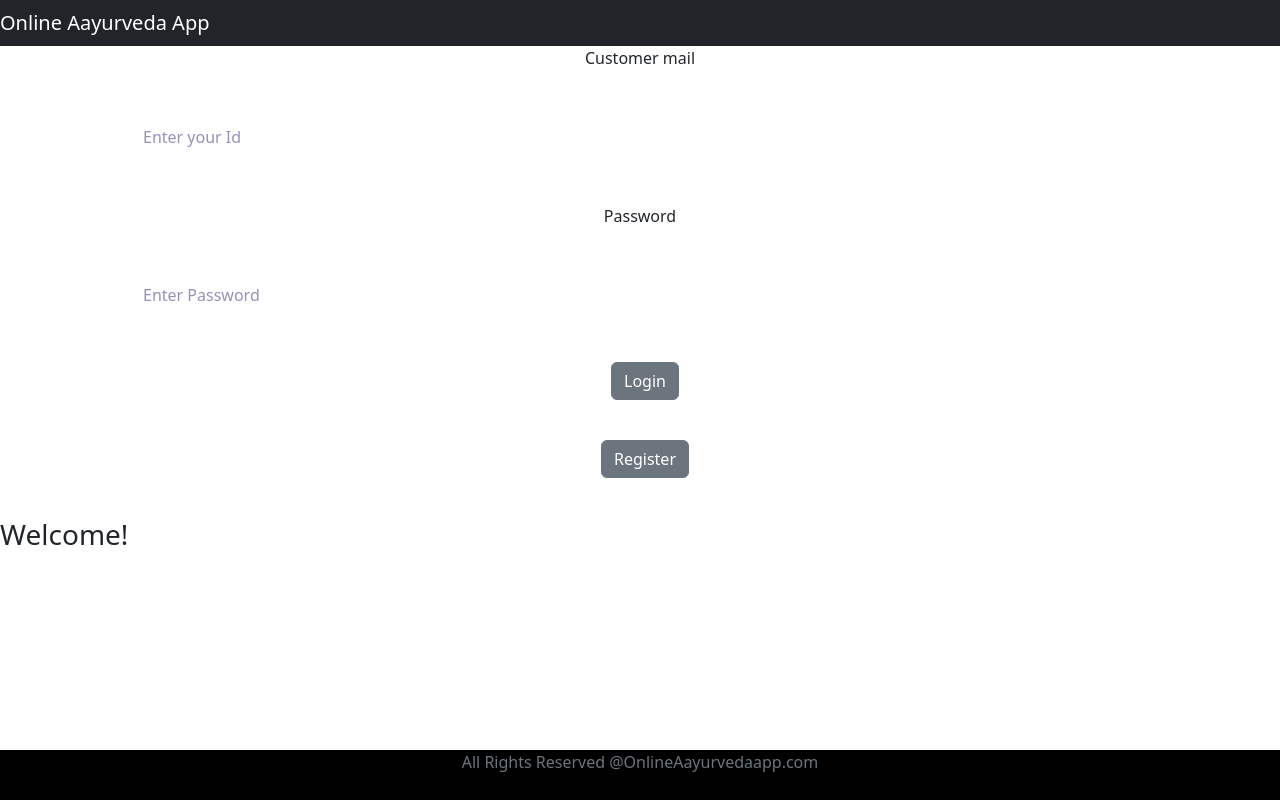
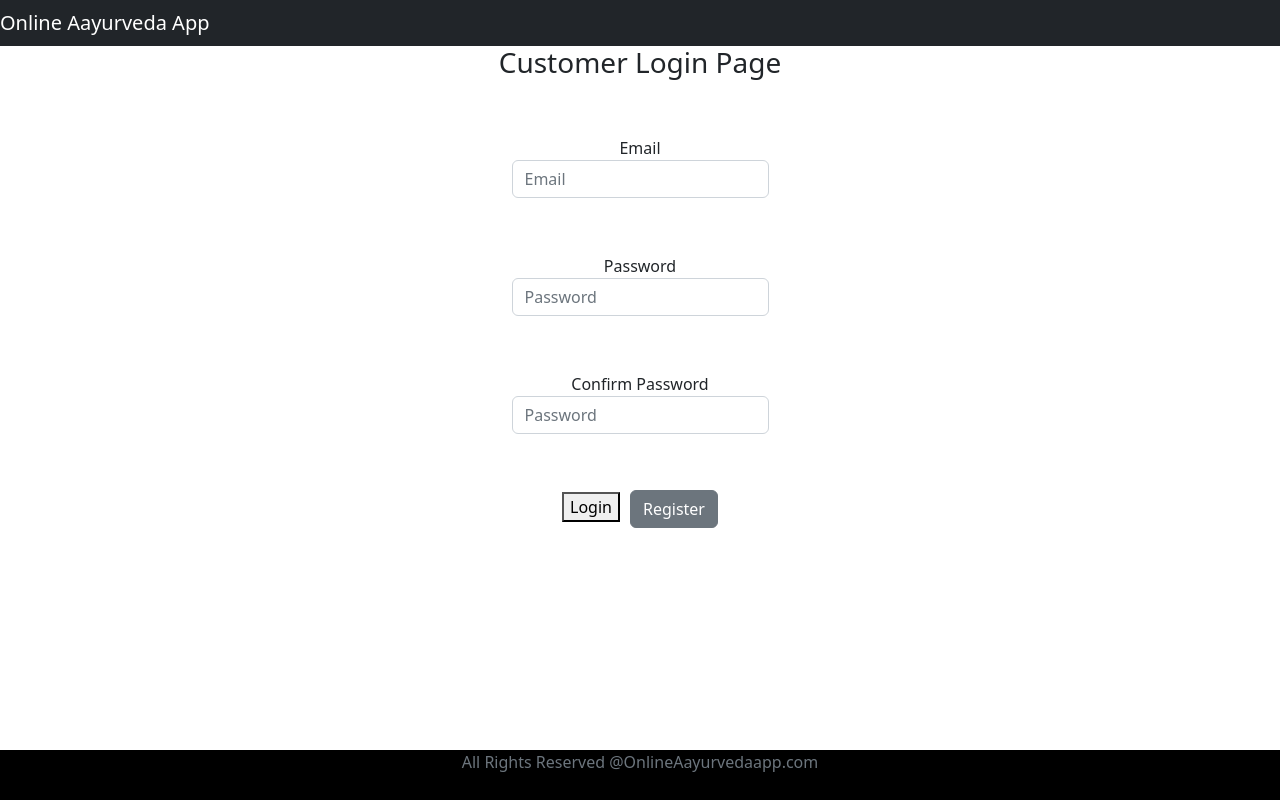
Before and after one commit to AnandJoshi901/Ayurveda-App, a React (Create React App) app in the folder OAA_Practice/oaa/: page /Customer-Login in a window 1280 px wide. Built offline with nearby package versions, Linux system fonts and the light colour scheme.

Commit message:
login is changed

```diff
--- a/OAA_Practice/oaa/package.json
+++ b/OAA_Practice/oaa/package.json
@@ -8,6 +8,7 @@
     "@testing-library/user-event": "^13.5.0",
     "axios": "^1.1.3",
     "bootstrap": "^5.2.2",
+    "babel-jest": "23.6.0",
     "react": "^18.2.0",
     "react-bootstrap": "^2.6.0",
     "react-dom":"^18.2.0",
--- a/OAA_Practice/oaa/src/Components/Registration/CustomerLogin.jsx
+++ b/OAA_Practice/oaa/src/Components/Registration/CustomerLogin.jsx
@@ -1,66 +1,177 @@
 import React, { useState } from 'react';
 import {Link,useNavigate} from 'react-router-dom';
+import {
+  minMaxLength,
+  validEmail,
+  passwordStrength,
+  userExists,
+} from './validations';
+
 
 function CustomerLogin() {
-  const [unameval, setunameval] = useState("");
-  const [passval, setpassval] = useState("");
+  let [user, setUser] = useState({});
+  let [formErrors, setFormErrors] = useState({});
+
   const navigate = useNavigate();
+  function handleChange(e) {
+    const { name, value } = e.target;
+    let currentFormErrors = { ...formErrors };
+
+    switch (name) {
+
+      case 'email':
+        if (!value || validEmail(value)) {
+          currentFormErrors[name] = `Email address is invalid`;
+        } else {
+          userExists(value).then((result) => {
+            if (result) {
+              currentFormErrors[name] =
+                'The email is already registered. Please use a different email.';
+            } else {
+              delete currentFormErrors[name];
+            }
+          });
+        }
+        break;
+      case 'password':
+        if (minMaxLength(value, 6)) {
+          currentFormErrors[name] = 'Password should have minimum 6 characters';
+        } else if (passwordStrength(value)) {
+          currentFormErrors[name] =
+            'Password is not strong enough. Include an upper case letter, a number or a special character to make it strong';
+        } else {
+          delete currentFormErrors[name];
+          setUser({
+            ...user,
+            password: value,
+          });
+          if (user.confirmpassword) {
+            validateConfirmPassword(
+              value,
+              user.confirmpassword,
+              currentFormErrors
+            );
+          }
+        }
+        break;
+      case 'confirmpassword':
+        let valid = validateConfirmPassword(
+          user.password,
+          value,
+          currentFormErrors
+        );
+        if (valid) {
+          setUser({ ...user, confirmpassword: value });
+        }
+        break;
+      default:
+        break;
+    }
+
+    setFormErrors(currentFormErrors);
+    setUser({ ...user, [name]: value });
+  }
+  function validateConfirmPassword(
+    password,
+    confirmpassword,
+    formErrors
+  ) {
+    formErrors = formErrors || {};
+    if (password !== confirmpassword) {
+      formErrors.confirmpassword =
+        'Confirmed password is not matching with password';
+      return false;
+    } else {
+      delete formErrors.confirmpassword;
+      return true;
+    }
+  }
+
+  function submit(e) {
+    e.preventDefault();
+    console.log(user);
+  }
 
 
-  // function CustomerLogin() {
-  //   let isLogged = checkIfUserIsValid();
-  //   if (isLogged) {
-  //     console.log("Login Successful");
-  //     navigate("/HomePage");
-  //   } else {
-  //     //navigate("/Failure");
-  //     console.log("Something went wrong");
-  //   }
-  // }
+  return (
+    <div className='App container col-6'>
+      <h3>Customer Login Page</h3>
+      <ul>
+        {Object.entries(formErrors || {}).map(([prop, value]) => {
+          return (
+            <ol className='error-message' key={prop}>
+              {value}
+            </ol>
+          );
+        })}
+      </ul>
+      <form onSubmit={submit} noValidate>
+        <div className='row'>
 
-  // function checkIfUserIsValid() {
-  //   const requestBody = {
-  //     username: unameval,
-  //     password: passval,
-  //   };
-
-  //   if (unameval === defaultuser && passval === defaultpwd) return true;
-  //   else return false;
-  // }
-  return (
-    <div  className="main-Login">
-
-      <div className="login-contain">
-        <div className="left">
-          {/* <div className='img'>
-            <img src={logo} alt="" style={{height:"100px", width:"100px"}}/>
-          </div> */}
-          <form>
-            <label for="uname">Customer mail</label>
-            <input placeholder="Enter your Id" type="customerId" value={unameval} onChange={(e)=>{setunameval(e.target.value)}} id="uname"/>
-            <label for="pwd">Password</label>
-            <input placeholder="Enter Password" type="password" value={passval} onChange={(e)=>{setpassval(e.target.value)}} id="pwd" />
-            <Link to={`/HomePage/`} ><button style={{marginLeft: "10px"}} className="btn btn-secondary">Login</button></Link>
-            <Link to={`/CustomerRegister`} ><button style={{marginLeft: "10px"}} className="btn btn-secondary">Register</button></Link>
-
-            <div className='footer1'></div>
-          </form>
 
         </div>
-        <div className="right">
-          <div className='welcomenote'>
-            <h3 >Welcome!</h3>
-          </div>
-          {/* <div className='welcomeimg'>
-            <img src={welcomeimg} id="wel-img-id"/>
-          </div> */}
+
+        <div className='mb-3'>
+          <label htmlFor='email'>Email</label>
+          <input
+            className={
+              formErrors && formErrors.email
+                ? 'form-control error'
+                : 'form-control'
+            }
+            placeholder='Email'
+            type='email'
+            name='email'
+            noValidate
+            onBlur={handleChange}
+          />
         </div>
-      </div>
+        <div className='mb-3'>
+          <label htmlFor='password'>Password</label>
+          <input
+            className={
+              formErrors && formErrors.password
+                ? 'form-control error'
+                : 'form-control'
+            }
+            placeholder='Password'
+            type='password'
+            name='password'
+            noValidate
+            onBlur={handleChange}
+          />
+        </div>
+        <div className='mb-3'>
+          <label htmlFor='confirmpassword'>Confirm Password</label>
+          <input
+            className={
+              formErrors && formErrors.confirmpassword
+                ? 'form-control error'
+                : 'form-control'
+            }
+            placeholder='Password'
+            type='password'
+            name='confirmpassword'
+            noValidate
+            onBlur={handleChange}
+          />
+        </div>
+        <div className='mb-3'>
+        <Link to={`/HomePage/`} ><button
+            type='submit'
+            disabled={Object.entries(formErrors || {}).length > 0}
+          >
+            Login
+          </button></Link>
+          <Link to={`/CustomerRegister`} ><button style={{marginLeft: "10px"}} className="btn btn-secondary">Register</button></Link>
+        </div>
+      </form>
+    </div>
+  );
+}
+export default CustomerLogin;
 
-      </div>
 
-  )
 
-}
-
-export default CustomerLogin;
+{/* <Link to={`/HomePage/`} ><button style={{marginLeft: "10px"}} className="btn btn-secondary">Login</button></Link>
+<Link to={`/CustomerRegister`} ><button style={{marginLeft: "10px"}} className="btn btn-secondary">Register</button></Link> */}
--- /dev/null
+++ b/OAA_Practice/oaa/src/Components/Registration/validations.jsx
@@ -0,0 +1,40 @@
+import * as zxcvbn from 'zxcvbn';
+
+export function minMaxLength(text, minLength, maxLength) {
+    let result = !text || text.length < minLength;
+    if(maxLength)
+        result = result || text.length < minLength;
+    return result;
+}
+
+export function validEmail(text) {
+    const regex = RegExp(
+        /^[a-zA-Z0-9.!#$%&’*+/=?^_`{|}~-]+@[a-zA-Z0-9-]+(?:\.[a-zA-Z0-9-]+)*$/
+      );
+
+    return !regex.test(text);
+}
+
+export function passwordStrength(text) {
+    let result = zxcvbn(text);
+    return result.score < 3;
+}
+
+let registeredUsers = [
+    'ravi@kiran.com',
+    'mail@myblog.in',
+    'contact@lucky.com'
+];
+
+export function userExists(email) {
+    return new Promise((resolve, reject) => {
+        setTimeout(() => {
+            if(registeredUsers.findIndex(u => u === email) !== -1) {
+                resolve(true);
+            }
+            else {
+                resolve(false);
+            }
+        });
+    });
+}
```
Also changed, not shown: 1 other file (tests, documents, lock files or other folders).
